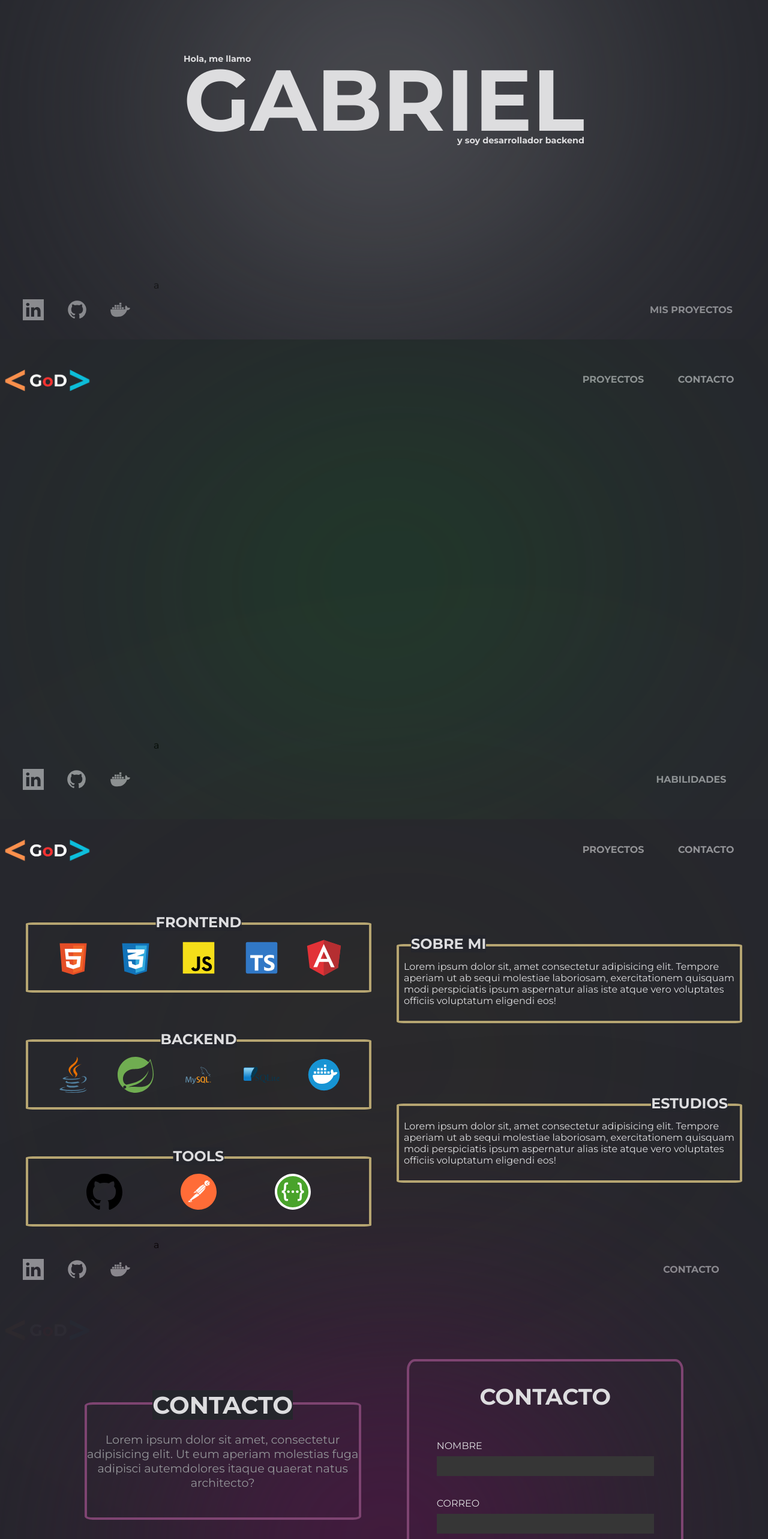
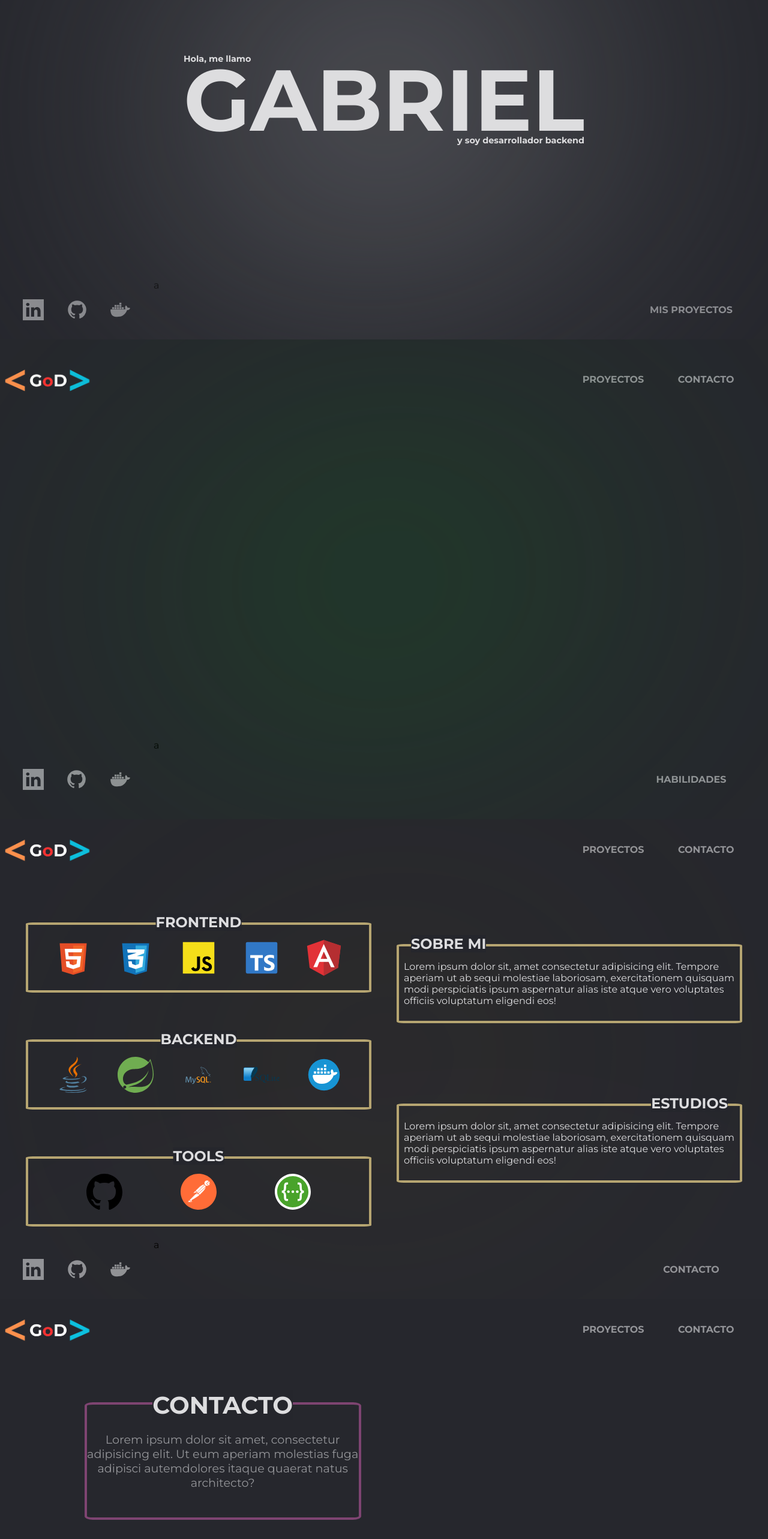
Before and after one commit to GabrielOsOj/portfolio_gabriel, an Angular app: page / in a window 1280 px wide. Shown: the part 234-2800 px from the top of the page at 60% size. Built offline with nearby package versions, Linux system fonts and the light colour scheme.

Commit message:
style: animaciones pagina cuatro

```diff
--- a/src/app/Main/fourth-page/fourth-page-comp_contact-Info/contact-info.component.html
+++ b/src/app/Main/fourth-page/fourth-page-comp_contact-Info/contact-info.component.html
@@ -1,11 +1,10 @@
 <section class="contact-info">
 
 
-    <div class="contact-info_text">
+    <div class="contact-info_text animate__animated animate__fadeInUp animate__fast">
 
         <div class="contact-info_text_title-container">
             <h1 class="contact-info_text_title-container_title">{{contactData().title.toUpperCase()}}</h1>
-
         </div>
 
         <p class="contact-info_text_text">{{contactData().subtitle}}</p>
@@ -14,10 +13,10 @@
 
     <div class="contact-info_icons">
 
-        <app-icon-info [emailField]="true" [iconUrl]="emailIcon" [text]="contactData().email"
+        <app-icon-info class="animate__animated animate__fadeInRight animate__delay-1s"  [emailField]="true" [iconUrl]="emailIcon" [text]="contactData().email"
             [cdkCopyToClipboard]="contactData().email"></app-icon-info>
 
-        <app-icon-info [iconUrl]="ubicationIcon" [text]="contactData().ubication"></app-icon-info>
+        <app-icon-info class="animate__animated animate__fadeInLeft animate__delay-1s"  [iconUrl]="ubicationIcon" [text]="contactData().ubication"></app-icon-info>
 
     </div>
 
--- a/src/app/Main/fourth-page/fourth-page.component.html
+++ b/src/app/Main/fourth-page/fourth-page.component.html
@@ -1,8 +1,8 @@
 <section class="fourth-page">
 
-    <app-navbar class="fourth-page_navbar"></app-navbar>
+    <app-navbar [animationsActive]="false" class="fourth-page_navbar animate__animated animate__fadeInDown animate__delay-2s"></app-navbar>
 
-    <div class="background-style_light"></div>
+    <div class="background-style_light animate__animated animate__fadeIn animate__slower animate__delay-3s"></div>
 
     <div class="fourth-page_middle">
 
@@ -10,7 +10,7 @@
             <app-contact-info [contactData]="contactData"></app-contact-info>
         </div>
 
-        <div class="fourth-page_middle_form">
+        <div class="fourth-page_middle_form animate__animated animate__fadeInRight" >
             <app-contact-form></app-contact-form>
         </div>
 
@@ -20,12 +20,13 @@
             <app-contact-form (click)="$event.stopPropagation()"></app-contact-form>
         </div>
 
-        <div class="fourth-page_middle_form_responsive_button-container">
+        <div class="fourth-page_middle_form_responsive_button-container
+        animate__animated animate__backInUp animate__delay-2s" >
             <button (click)="fnOpenMenu()">FORMULARIO DE CONTACTO</button>
         </div>
 
     </div>
 
-    <app-footer class="fourth-page_footer" [nextPage]="''"></app-footer>
+    <app-footer [animationsActive]="false" class="fourth-page_footer animate__animated animate__fadeInUp animate__delay-2s" [nextPage]="''"></app-footer>
 
 </section>
--- a/src/app/Main/third-page/third-page.component.css
+++ b/src/app/Main/third-page/third-page.component.css
@@ -16,6 +16,7 @@
         "mid mid mid mid mid"
         "footer footer footer footer footer";
 
+    overflow: hidden;
 }
 
 /*background style*/
--- a/src/app/Shared/navbar/navbar.component.css
+++ b/src/app/Shared/navbar/navbar.component.css
@@ -20,6 +20,7 @@
     ;
 
     overflow: hidden;
+
 }
 
 .navbar>div {
@@ -179,9 +180,9 @@
     .navbar-menu-mobile{
         position: fixed;
         top: 0;
-        left: 0;
-        width: 100%;
-        height: 100%;
+        left: 1;
+        width: 100vw;
+        height: 100vh;
         background-color: var(--colors-color-one);
         z-index: 999;
 
--- a/src/app/Shared/navbar/navbar.component.html
+++ b/src/app/Shared/navbar/navbar.component.html
@@ -12,7 +12,7 @@
     <!-- <div class="navbar-buttons animate__animated animate__slideInRight  animate__delay-2s"> -->
 
     <div
-        [ngClass]="{'navbar-buttons':true, 'animate__animated animate__slideInRight  animate__delay-2s':animationsActive()}">
+        [ngClass]="{'navbar-buttons':true, 'animate__animated animate__slideInRight animate__delay-2s':animationsActive()}">
 
         <div class="navbar-buttons-proyect">
             <h1>PROYECTOS</h1>
--- a/src/app/Shared/navbar/navbar.component.ts
+++ b/src/app/Shared/navbar/navbar.component.ts
@@ -10,7 +10,7 @@ import { CommonModule } from '@angular/common';
   templateUrl: './navbar.component.html',
   styleUrl: './navbar.component.css'
 })
-export class NavbarComponent implements OnChanges{
+export class NavbarComponent{
 
   menuIcon:string;
   upArrowIcon:string;
@@ -25,9 +25,6 @@ export class NavbarComponent implements OnChanges{
     this.mainIco = iconSv.getMainIcon();
     this.menuOpen = false;
   }
-  ngOnChanges(changes: SimpleChanges): void {
-    console.log("aa")
-  }
 
   public fnOpenMenu():void{
     this.menuOpen = true;
```
